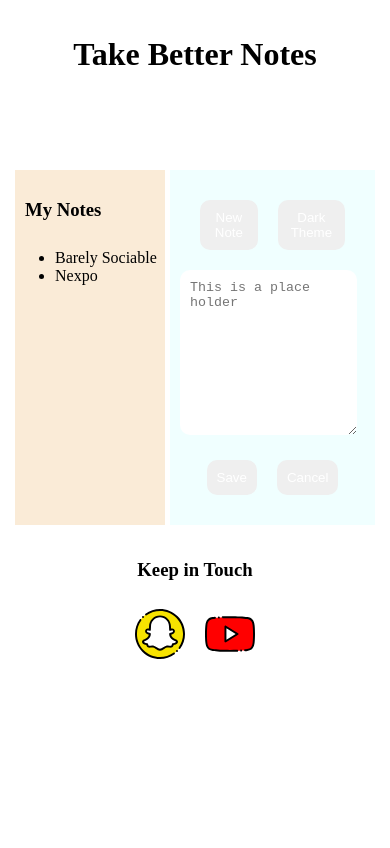
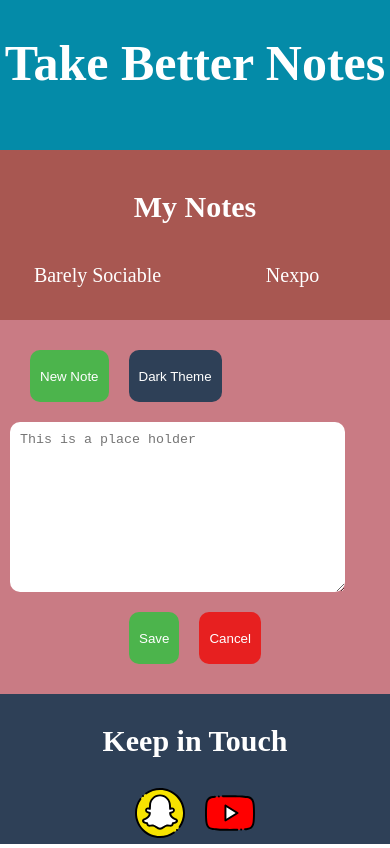
Before and after one commit to 98-percent-Milk/1620_assign1, a plain HTML site: page index.html in a window 390 px wide. Drawn offline with Linux system fonts and the light colour scheme; files whose address does not match are found by name.

Commit message:
Added background color for grid template areas.

```diff
--- a/css/style.css
+++ b/css/style.css
@@ -2,18 +2,42 @@
     --b_green: #4cb44c;
     --b_red: #e72020;
     --b_grey: #645e5e;
+    --body: #D7DAE5;
+    --blue: #048BA8;
+    --charcoal: #2E4057;
+    --rose: #C97B84;
+    --redwood: #A85751;
 }
 /*----------General-------------*/
 *, *::before, *::after {
     box-sizing: inherit;
 }
+html, body {
+    height: 100%;
+}
 body {
-    margin: 5px;
+    margin: 0;
+    background-color: var(--vody);
+    color: rgb(255, 255, 255);
+}
+h1 {
+    font-size: 3em;
+}
+h2, h3 {
+    font-size: 1.75em;
     padding: 10px;
-    height: 100%;
+}
+@media screen and (max-width: 1000px) {
+    h1 {
+        font-size: 2.5em;
+    }
+    h2, h3 {
+        font-size: 1.5em;
+    }
 }
 /*----------Grid Layout-------------*/
 .container {
+    height: 100%;
     display: grid;
     grid-gap: 5px;
     grid-template-columns: 150px 1fr;
@@ -21,34 +45,62 @@ body {
     grid-template-areas:
     "header    header"
     "sidebar    main"
-    "sidebar    main"
     "footer     footer";
 }
+li:hover {
+    color:var(--charcoal);
+}
+@media screen and (max-width: 640px) {
+    body {
+        font-size: 1.25em;
+    }
+    .sidebar {
+        text-align: center;
+    }
+    ul {
+        display: grid;
+        grid-template-columns: repeat(auto-fit, minmax(75px, 1fr));
+        padding: 0;
+        background-color: var(--redwood);
+    }
+    li {
+        display: inline-block;
+    }
+    li:hover {
+        background: var(--rose);
+        cursor: pointer;
+    }
+    .container {
+        grid-template-columns: auto;
+        grid-template-rows: 150px 1fr 1fr 150px;
+        grid-gap: 0;
+        grid-template-areas:
+        "header"
+        "sidebar"
+        "main"
+        "footer";
+    }
 
-.item {
-    background: mistyrose;
 }
-
 .header {
     grid-area: header;
     text-align: center;
+    background-color: var(--blue);
 }
 .sidebar {
     grid-area: sidebar;
-    background-color: antiquewhite;
+    background-color: var(--redwood);
 }
 
+
+/*----------Content-------------*/
 .content {
     grid-area: main;
     display: grid;
-    background: azure;
     padding: 10px;
+    background-color: var(--rose);
 }
-.footer {
-    display: grid;
-    justify-items: center;
-    grid-area: footer;
-}
+
 .above_text {
     display: flex;
     justify-content: start;
@@ -59,30 +111,52 @@ body {
     justify-content: center;
     padding: 10px;
 }
-.social_media {
-    display: grid;
-    grid-template-columns: 50px 50px;
-    grid-gap: 20px;
-}
-/*----------General-------------*/
-h3 {
-    padding: 10px;
-}
-img {
-    width: 100%;
-}
+
 textarea {
     width: 85%;
-    height: 85%;
     padding: 10px;
     border-radius: 10px;
     border-style: none;
 }
-/*----------Button-------------*/
+
 button {
+    height: 2rem;
     margin: 10px;
     padding: 10px;
     border-radius: 10px;
     border-style: none;
     color: white;
 }
+button:hover {
+    opacity: 0.6;
+    cursor: pointer;
+}
+.button_new, .button_save {
+    background-color: var(--b_green);
+}
+.button_cancel {
+    background-color: var(--b_red);
+}
+.button_theme {
+    background-color: var(--charcoal);
+}
+
+/*----------Footer-------------*/
+img {
+    width: 100%;
+    padding-bottom: 10px;
+}
+.footer > h3 {
+    padding: 0;
+}
+.footer {
+    display: grid;
+    justify-items: center;
+    grid-area: footer;
+    background-color: var(--charcoal)
+}
+.social_media {
+    display: grid;
+    grid-template-columns: 50px 50px;
+    grid-gap: 20px;
+}
```
